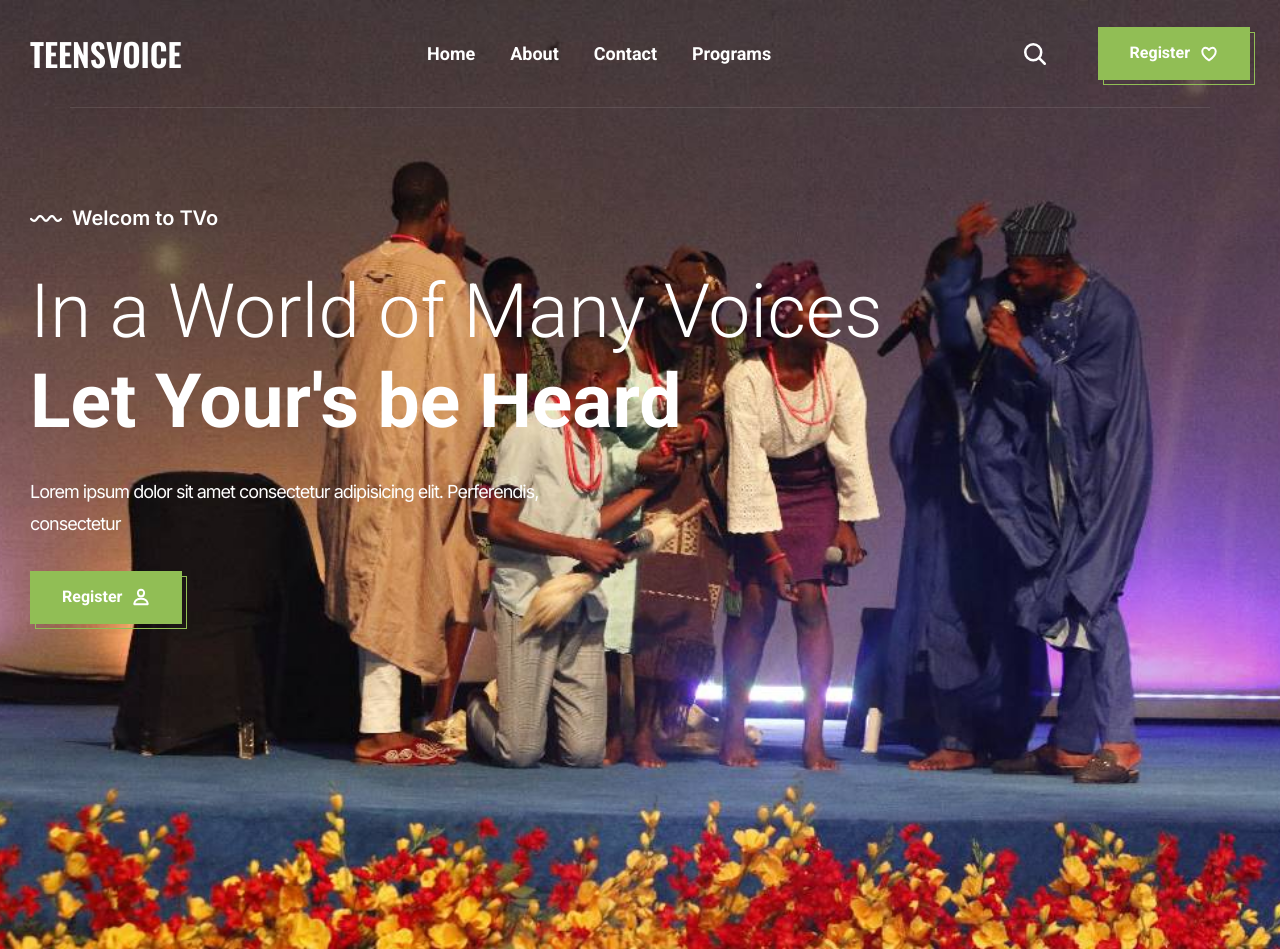
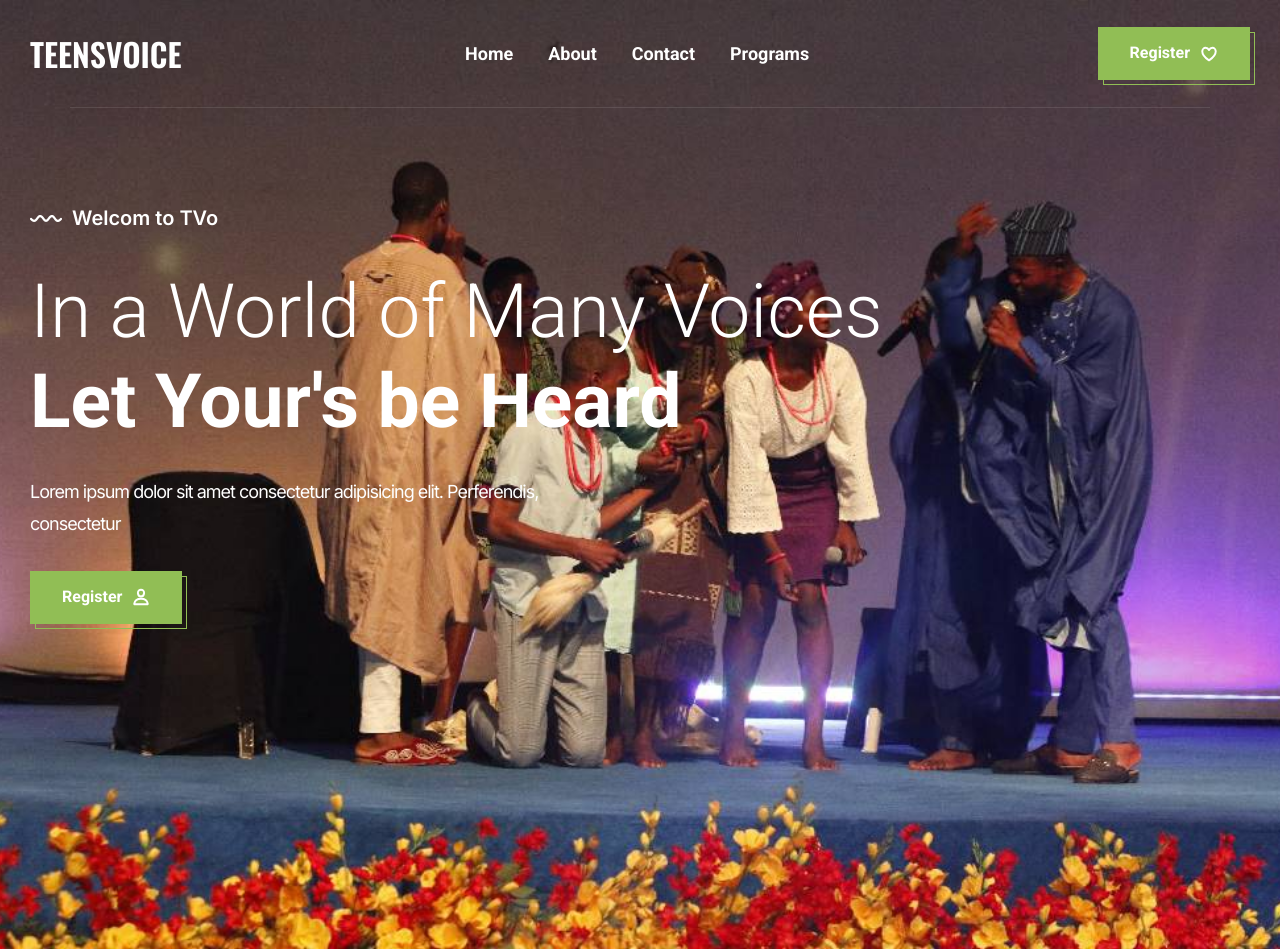
Before and after one commit to ZoeAfolabi/TVCsite, a plain HTML site: page programs.html in a window 1280 px wide. Drawn offline with nearby package versions, Linux system fonts and the light colour scheme.

Commit message:
test change

```diff
--- a/programs.html
+++ b/programs.html
@@ -38,9 +38,9 @@
             </nav>
 
             <div class="header-action">
-                <button class="search-btn" aria-label="Search">
+                <!-- <button class="search-btn" aria-label="Search">
                     <ion-icon name="search-outline"></ion-icon>
-                </button>
+                </button> -->
 
                 <button class="btn btn-primary">
                     <span>Register</span>
```
